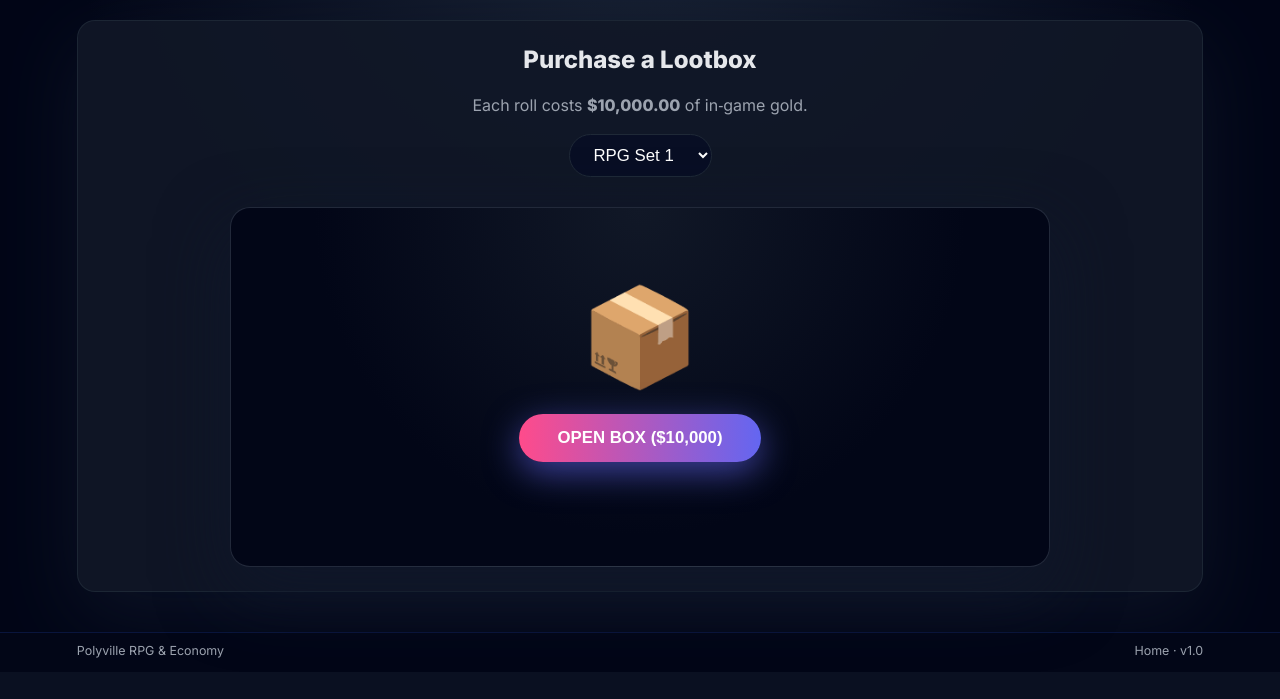
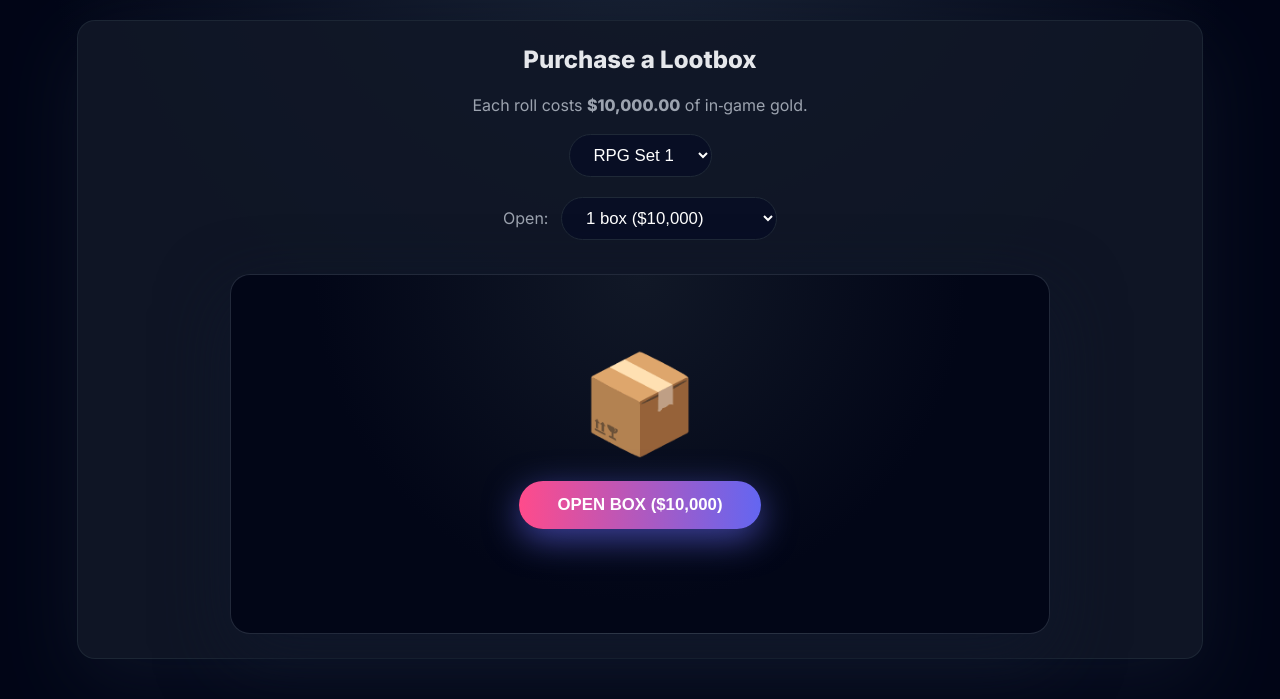
Before and after one commit to Xoborcim/UwUMarket, a Flask app: page /lootbox in a window 1280 px wide. Shown: the part 159-858 px from the top of the page. Before the commit the page ends 817 px from the top, so only its background shows below. Run offline with Flask 3, Linux system fonts and the light colour scheme; the visitor is signed in with stand-in values (Sample User, id 1).

Commit message:
Refactor lootbox opening logic and enhance UI for multiple box openings
- Introduced a new function to handle the opening of individual lootboxes, improving code organization and readability.
- Updated the API endpoint to support opening multiple lootboxes at once, allowing users to select the number of boxes to open.
- Enhanced the lootbox HTML template with a new dropdown for selecting box count and a grid display for revealed items.
- Improved client-side JavaScript to dynamically update button labels based on selected box count and display multiple rewards effectively.
- Adjusted styles for better presentation of revealed items in the lootbox interface.

```diff
--- a/app.py
+++ b/app.py
@@ -386,30 +386,13 @@ def lootbox_page():
     available_sets = [d for d in os.listdir("lootboxes") if os.path.isdir(os.path.join("lootboxes", d))] if os.path.exists("lootboxes") else []
     return render_template('lootbox.html', available_sets=available_sets, active_page="lootbox")
 
-@app.route('/api/open_box', methods=['POST'])
-def api_open_box():
-    if 'user_id' not in session: return {"success": False, "message": "Not logged in"}, 401
-    user_id = session['user_id']
-    set_name = (request.get_json() or {}).get('set_name', 'Base_Set')
-    cost = 10000.0
-
-    valid_tiers = [tier for tier in TIER_WEIGHTS.keys() if os.path.exists(f"lootboxes/{set_name}/{tier}") and any(f.endswith('.png') for f in os.listdir(f"lootboxes/{set_name}/{tier}"))]
-    if not valid_tiers: return {"success": False, "message": f"Set '{set_name}' is empty."}
-
-    bal = run_async(db.get_balance(user_id))
-    if bal < cost: return {"success": False, "message": f"Not enough gold! Need ${cost:,.2f}."}
-
-    run_async(db.update_balance(user_id, -cost))
+def _open_one_box(user_id, set_name, valid_tiers):
+    """Roll one item and add to user inventory. Returns (item_dict, None) or (None, error_msg)."""
     rolled_tier = random.choices(valid_tiers, weights=[TIER_WEIGHTS[t] for t in valid_tiers], k=1)[0]
     result = get_random_item(set_name, rolled_tier)
-
     if not result:
-        run_async(db.update_balance(user_id, cost))
-        return {"success": False, "message": "Item generation failed."}
-
+        return None, "Item generation failed."
     item_name, image_url = result
-
-    # Look for RPG meta so lootboxes can drop permanent RPG gear.
     item_type = "Collectible"
     slot = None
     atk_bonus = def_bonus = int_bonus = 0
@@ -429,7 +412,6 @@ def api_open_box():
                     int_bonus = int(item_meta.get("int_bonus", 0) or 0)
         except Exception:
             pass
-
     run_async(
         db.add_item(
             user_id,
@@ -443,15 +425,43 @@ def api_open_box():
             int_bonus=int_bonus,
         )
     )
+    return {"name": item_name, "tier": rolled_tier, "image": image_url}, None
 
-    # Shout to the world about the pull!
-    if rolled_tier in ["Epic", "Legendary", "Mythic"]:
-        broadcast_update('big_pull', {'username': session['username'], 'item': item_name, 'tier': rolled_tier})
+
+@app.route('/api/open_box', methods=['POST'])
+def api_open_box():
+    if 'user_id' not in session: return {"success": False, "message": "Not logged in"}, 401
+    user_id = session['user_id']
+    data = request.get_json() or {}
+    set_name = data.get('set_name', 'Base_Set')
+    count = max(1, min(10, int(data.get('count', 1))))
+    cost_per = 10000.0
+    total_cost = cost_per * count
+
+    valid_tiers = [tier for tier in TIER_WEIGHTS.keys() if os.path.exists(f"lootboxes/{set_name}/{tier}") and any(f.endswith('.png') for f in os.listdir(f"lootboxes/{set_name}/{tier}"))]
+    if not valid_tiers: return {"success": False, "message": f"Set '{set_name}' is empty."}
+
+    bal = run_async(db.get_balance(user_id))
+    if bal < total_cost: return {"success": False, "message": f"Not enough gold! Need ${total_cost:,.2f} for {count} box(es)."}
+
+    run_async(db.update_balance(user_id, -total_cost))
+    items = []
+    for _ in range(count):
+        item_dict, err = _open_one_box(user_id, set_name, valid_tiers)
+        if err:
+            run_async(db.update_balance(user_id, total_cost))
+            for _ in items:
+                pass  # already added; could try to remove if DB supported it
+            return {"success": False, "message": err}
+        items.append(item_dict)
+        if item_dict["tier"] in ["Epic", "Legendary", "Mythic"]:
+            broadcast_update('big_pull', {'username': session['username'], 'item': item_dict['name'], 'tier': item_dict['tier']})
 
     return {
         "success": True,
-        "message": f"Unboxed a {rolled_tier} {item_name}!",
-        "item": {"name": item_name, "tier": rolled_tier, "image": image_url},
+        "message": f"Unboxed {len(items)} item(s)!" if count > 1 else f"Unboxed a {items[0]['tier']} {items[0]['name']}!",
+        "items": items,
+        "item": items[0],
     }
 
 # --- TOWN HALL ROUTES ---
@@ -1107,7 +1117,7 @@ def api_casino_plinko():
         return {"success": False, "error": "Bet must be positive"}
     if not run_async(db.update_balance(user_id, -bet)):
         return {"success": False, "error": "Insufficient funds"}
-    multipliers = [10.0, 4.0, 2.2, 1.4, 0.8, 1.4, 2.2, 4.0, 10.0]
+    multipliers = [2.0, 1.2, 1.0, 0.6, 0.2, 0.6, 1.0, 1.2, 2.0]
     center = len(multipliers) // 2
     idx = center
     moves = []
--- a/cogs/casino.py
+++ b/cogs/casino.py
@@ -795,9 +795,8 @@ class PlinkoGame(discord.ui.View):
         # More rows makes the path look more "plinko-like" while staying readable in Discord.
         self.rows = 10
 
-        # Slot multipliers are symmetric so center is safer and edges are high-risk/high-reward.
-        # This is a common plinko feel: middle tends to return less variance, edges spike payouts.
-        self.multipliers = [10.0, 4.0, 2.2, 1.4, 0.8, 1.4, 2.2, 4.0, 10.0]
+        # Slot multipliers are symmetric; center is lowest, edges higher but much lower than before.
+        self.multipliers = [2.0, 1.2, 1.0, 0.6, 0.2, 0.6, 1.0, 1.2, 2.0]
         self.center_index = len(self.multipliers) // 2
 
     # Render a compact visual lane for the final result.
--- a/templates/lootbox.html
+++ b/templates/lootbox.html
@@ -99,6 +99,23 @@
             margin-top: 15px;
             min-height: 20px;
         }
+        .revealed-grid {
+            display: grid;
+            grid-template-columns: repeat(auto-fill, minmax(100px, 1fr));
+            gap: 12px;
+            margin-top: 20px;
+            max-width: 100%;
+        }
+        .revealed-grid .mini-item {
+            background: #020617;
+            border: 2px solid var(--border-color);
+            border-radius: 10px;
+            padding: 8px;
+            text-align: center;
+        }
+        .revealed-grid .mini-item img { width: 100%; height: 60px; object-fit: contain; }
+        .revealed-grid .mini-item .mini-tier { font-size: 0.65rem; font-weight: 700; text-transform: uppercase; }
+        .revealed-grid .mini-item .mini-name { font-size: 0.7rem; margin-top: 4px; overflow: hidden; text-overflow: ellipsis; white-space: nowrap; }
         @media (max-width: 768px) {
             .lootbox-container { padding: 0; }
             select { width: 100%; min-height: 44px; }
@@ -132,6 +149,21 @@
                     <option value="Base_Set">Base Set</option>
                 {% endif %}
             </select>
+            <div style="margin-bottom: 14px;">
+                <label for="box-count" style="color: var(--text-muted); margin-right: 8px;">Open:</label>
+                <select id="box-count">
+                    <option value="1">1 box ($10,000)</option>
+                    <option value="2">2 boxes ($20,000)</option>
+                    <option value="3">3 boxes ($30,000)</option>
+                    <option value="4">4 boxes ($40,000)</option>
+                    <option value="5">5 boxes ($50,000)</option>
+                    <option value="6">6 boxes ($60,000)</option>
+                    <option value="7">7 boxes ($70,000)</option>
+                    <option value="8">8 boxes ($80,000)</option>
+                    <option value="9">9 boxes ($90,000)</option>
+                    <option value="10">10 boxes ($100,000)</option>
+                </select>
+            </div>
 
             <div class="unboxing-stage">
                 <div id="box-visual" class="box-icon">📦</div>
@@ -144,6 +176,7 @@
                     <img id="reward-image" class="reward-image" src="">
                     <div id="reward-name" class="reward-name"></div>
                 </div>
+                <div id="reward-grid" class="revealed-grid" style="display: none;"></div>
             </div>
         </div>
     </div>
@@ -151,15 +184,28 @@
 
 {% block extra_scripts %}
     <script>
+        const COST_PER = 10000;
+        function updateOpenButtonLabel() {
+            const count = parseInt(document.getElementById('box-count').value, 10) || 1;
+            const total = COST_PER * count;
+            const btn = document.getElementById('open-btn');
+            btn.innerText = count === 1 ? "Open Box ($10,000)" : "Open " + count + " Boxes ($" + total.toLocaleString() + ")";
+        }
+        document.getElementById('box-count').addEventListener('change', updateOpenButtonLabel);
+
         async function openLootbox() {
             const btn = document.getElementById('open-btn');
             const box = document.getElementById('box-visual');
             const card = document.getElementById('reward-card');
+            const grid = document.getElementById('reward-grid');
             const errorMsg = document.getElementById('error-msg');
             const selectedSet = document.getElementById('set-selector').value;
+            const count = Math.max(1, Math.min(10, parseInt(document.getElementById('box-count').value, 10) || 1));
 
             errorMsg.innerText = "";
             card.style.display = "none";
+            grid.style.display = "none";
+            grid.innerHTML = "";
             btn.disabled = true;
             btn.innerText = "Unlocking...";
 
@@ -167,14 +213,14 @@
                 const response = await fetch('/api/open_box', {
                     method: 'POST',
                     headers: { 'Content-Type': 'application/json' },
-                    body: JSON.stringify({ set_name: selectedSet })
+                    body: JSON.stringify({ set_name: selectedSet, count: count })
                 });
                 const result = await response.json();
 
                 if (!result.success) {
                     errorMsg.innerText = result.message;
                     btn.disabled = false;
-                    btn.innerText = "Open Box ($10,000)";
+                    updateOpenButtonLabel();
                     return;
                 }
 
@@ -187,24 +233,30 @@
 
                 setTimeout(() => {
                     box.classList.remove('shake');
-                    box.innerText = "✨";
+                    box.innerText = count > 1 ? "✨ x" + count : "✨";
+                    const items = result.items || [result.item];
 
+                    if (items.length > 1) {
+                        grid.innerHTML = items.map(function(it) {
+                            return '<div class="mini-item tier-' + it.tier + '"><div class="mini-tier">' + it.tier + '</div><img src="' + (it.image || '') + '" alt=""><div class="mini-name">' + (it.name || '') + '</div></div>';
+                        }).join('');
+                        grid.style.display = "grid";
+                    } else {
                         document.getElementById('reward-tier').innerText = result.item.tier;
                         document.getElementById('reward-name').innerText = result.item.name;
                         document.getElementById('reward-image').src = result.item.image;
-
                         card.className = "revealed-item tier-" + result.item.tier;
                         document.getElementById('reward-tier').className = "tier-label text-" + result.item.tier;
-
                         card.style.display = "block";
+                    }
                     btn.disabled = false;
-                    btn.innerText = "Open Another ($10,000)";
+                    updateOpenButtonLabel();
                 }, 500);
 
             } catch (error) {
                 errorMsg.innerText = "Server communication failed.";
                 btn.disabled = false;
-                btn.innerText = "Open Box ($10,000)";
+                updateOpenButtonLabel();
             }
         }
     </script>
```
Also changed, not shown: templates/casino.html (+9 -9 lines). Lines whose indentation alone changed are shown as unchanged.
